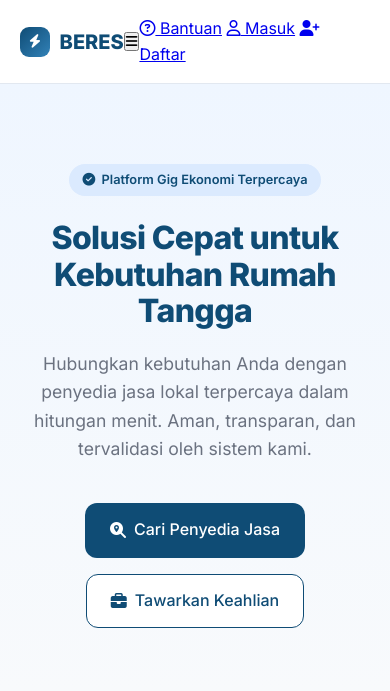
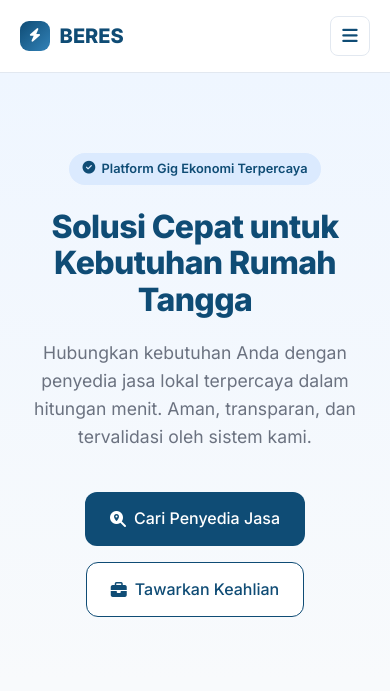
Before and after one commit to ilhamcuanki/BERES_APP_tugas_akhir_RGI34, a PHP site: page / in a window 390 px wide. Shown: the top 691 px of the page. Run offline with PHP 8.4, Linux system fonts and the light colour scheme.

Commit message:
style(css): tambahkan styling hamburger menu & dropdown interaktif untuk landing page
- Implementasi .nav-toggle dengan hover rotation effect
- Dropdown .nav-menu dengan slideDown animation & box-shadow modern
- Styling nav-link states (hover, outline, primary) konsisten dengan design system
- Responsive adjustment untuk mobile right positioning
- Append-only, tidak mengganggu rule existing

```diff
--- a/assets/css/style.css
+++ b/assets/css/style.css
@@ -189,3 +189,37 @@ body { font-family: 'Inter', system-ui, -apple-system, sans-serif; background: v
 .review-author { font-size: 0.85rem; color: var(--text-muted); font-weight: 500; }
 .review-display p { color: var(--text-main); line-height: 1.6; margin: 0; }
 .btn-confirm { width: 100%; justify-content: center; }
+
+/* === LANDING PAGE: HAMBURGER & DROPDOWN MENU === */
+.nav-toggle {
+  display: flex; align-items: center; justify-content: center;
+  width: 40px; height: 40px; background: transparent; border: 1.5px solid var(--border);
+  border-radius: 8px; cursor: pointer; color: var(--primary); font-size: 1.1rem;
+  transition: all 0.2s;
+}
+.nav-toggle:hover { background: var(--bg); border-color: var(--primary-light); transform: rotate(90deg); }
+
+.nav-menu {
+  position: absolute; top: calc(100% + 0.75rem); right: 2rem; background: var(--surface);
+  border: 1px solid var(--border); border-radius: 12px; padding: 0.5rem;
+  box-shadow: var(--shadow); min-width: 220px; display: none; flex-direction: column; gap: 0.25rem;
+  z-index: 100;
+}
+.nav-menu.active { display: flex; animation: slideDown 0.2s ease-out forwards; }
+
+.nav-link {
+  padding: 0.75rem 1rem; border-radius: 8px; display: flex; align-items: center; gap: 0.6rem;
+  text-decoration: none; color: var(--text-main); font-size: 0.95rem; transition: 0.2s;
+}
+.nav-link:hover { background: var(--bg); color: var(--primary); transform: translateX(2px); }
+.nav-link.btn-nav-outline { border: 1.5px solid var(--primary); color: var(--primary); margin: 0.25rem 0.5rem; }
+.nav-link.btn-nav-primary { background: var(--primary); color: #fff; text-align: center; justify-content: center; font-weight: 500; }
+.nav-link.btn-nav-primary:hover { background: var(--primary-light); color: #fff; }
+
+@keyframes slideDown {
+  from { opacity: 0; transform: translateY(-8px); }
+  to { opacity: 1; transform: translateY(0); }
+}
+
+/* Responsive positioning */
+@media(max-width: 768px) { .nav-menu { right: 1rem; min-width: 200px; } }
```
